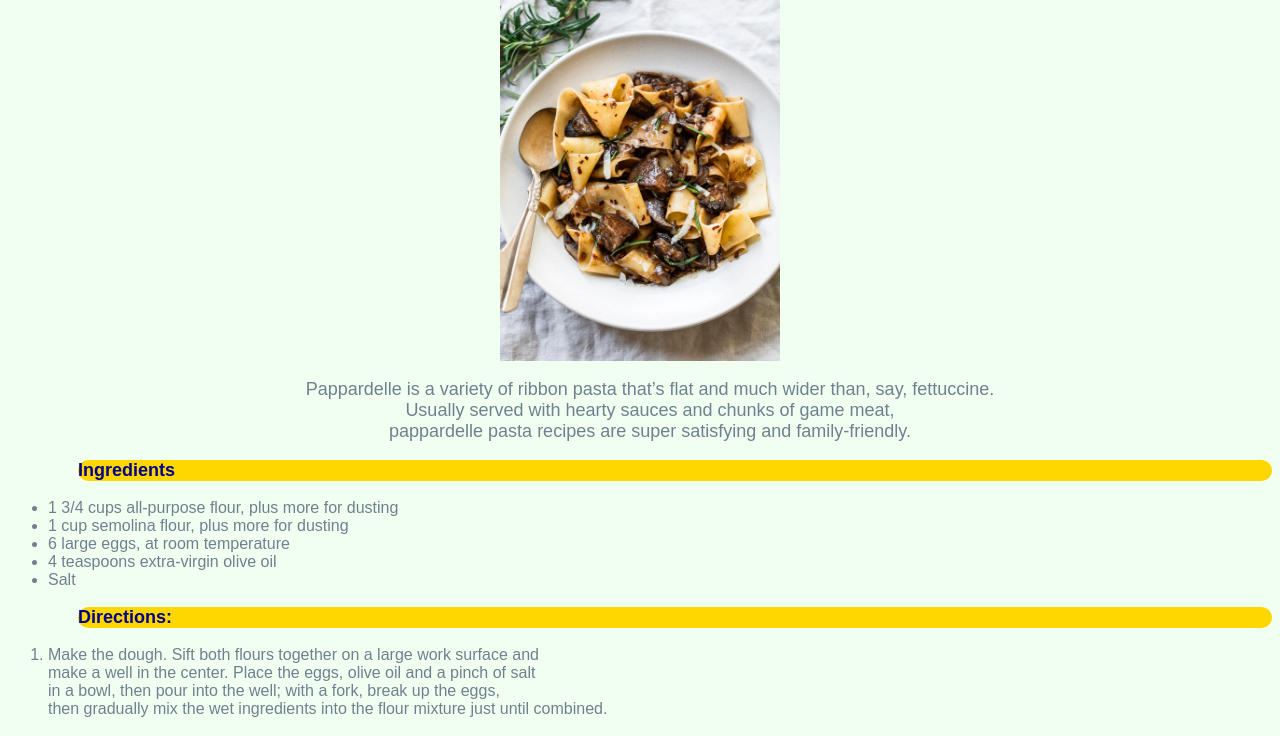
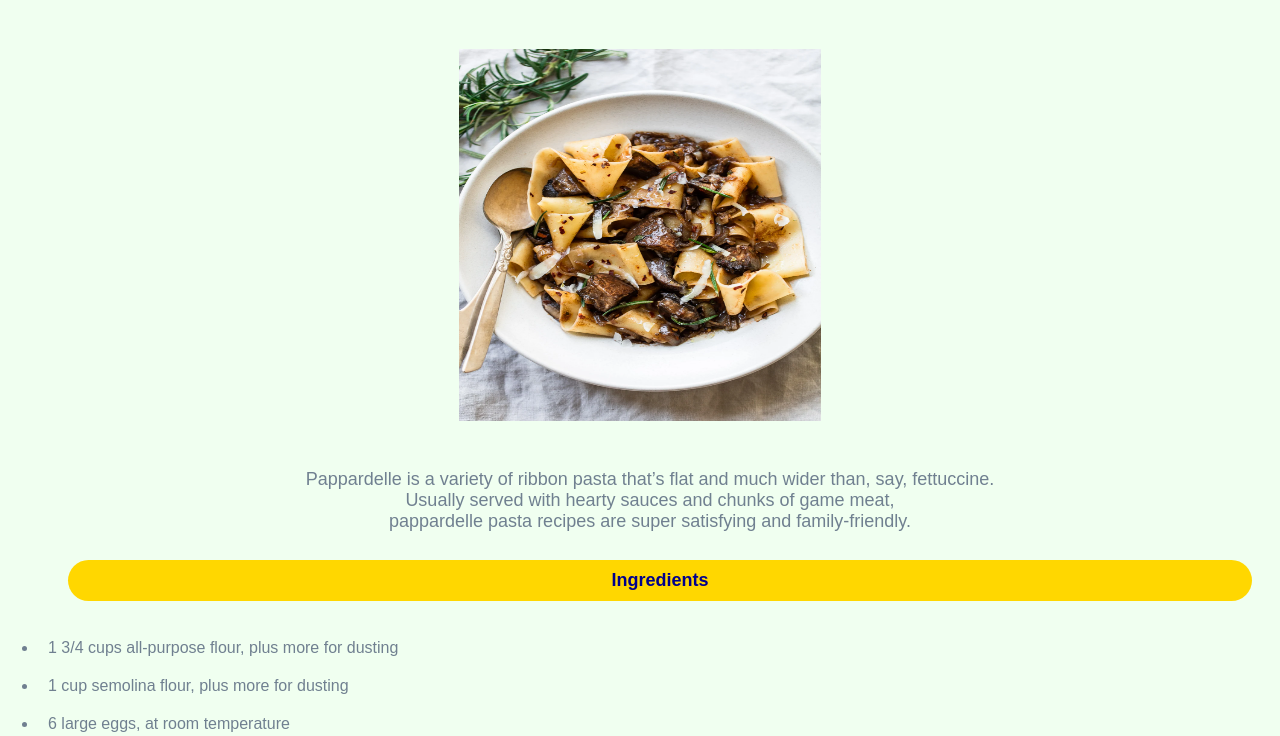
Before and after one commit to eskaycooke/odin-recipes, a plain HTML site: page recipes/pasta.html in a window 1280 px wide. Shown: the part 111-847 px from the top of the page. Drawn offline with Linux system fonts and the light colour scheme.

Commit message:
fix centering image issue

```diff
--- a/styles.css
+++ b/styles.css
@@ -5,6 +5,8 @@
     color:slategrey;
     font-size: 18px;
     font-family: fantasy;
+    padding: 10px;
+
 
 }
 
@@ -49,19 +51,20 @@ font-size: medium;
 
 h2 {
     color: darkblue;
-    margin-left: 70;
+    margin-left: 40;
     background-color:gold;
     border-radius: 40px;
+    text-align: center;
 
 
 }
 
 /* img*/
-.center {
+img {
     display: block;
     margin-left: auto;
     margin-right: auto;
-    width: 25%;
+    width: 30%;
   }
 
 
```
